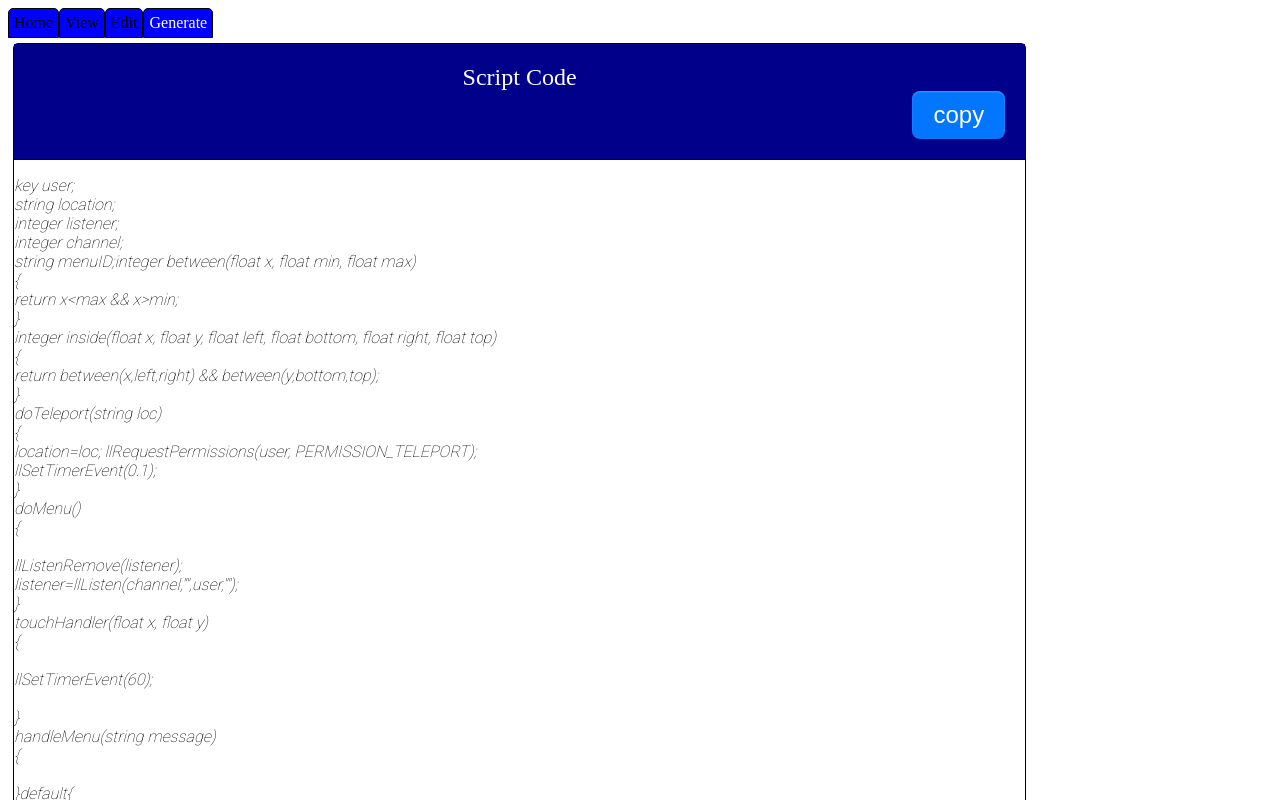
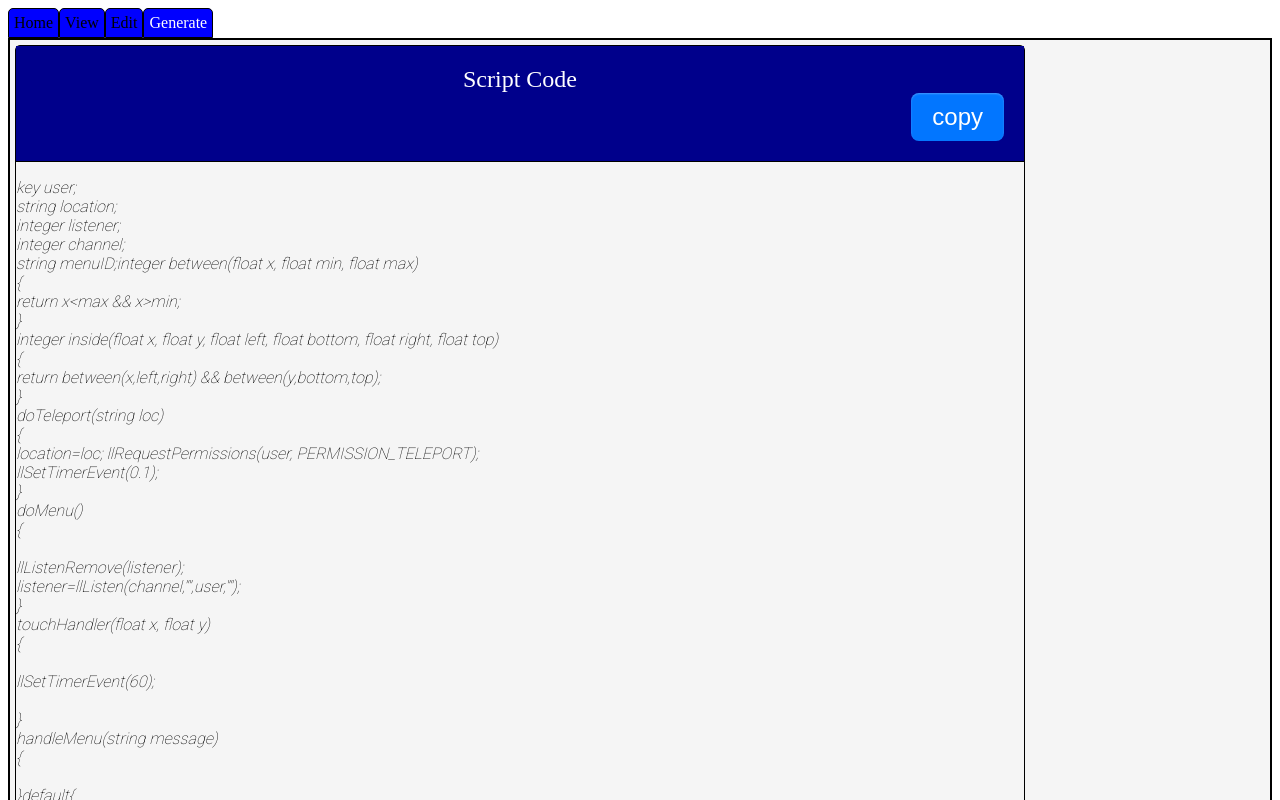
Before and after one commit to hannahellis4242/SecondLifeTeleportHUDGenerator, a React (Create React App) app in the folder my-app/: page /Generate in a window 1280 px wide. Shown: the top 800 px of the page. Built offline with nearby package versions, Linux system fonts and the light colour scheme.

Commit message:
Making a consistent main container

```diff
--- a/my-app/src/components/FileIO.tsx
+++ b/my-app/src/components/FileIO.tsx
@@ -5,6 +5,7 @@ import { v4 } from "uuid";
 import classes from "./FileIO.module.css";
 import Menu from "../model/Menu";
 import Navigation from "./Navigation";
+import Main from "./Main";
 
 const identifyMenu = (menu: Menu) => {
   if (!menu.id) {
@@ -52,7 +53,7 @@ const FileIO: React.FC = () => {
   return (
     <section>
       <Navigation active="Home" />
-      <main>
+      <Main>
         <input
           ref={inputRef}
           type="file"
@@ -63,7 +64,7 @@ const FileIO: React.FC = () => {
         />
         <button onClick={loadConfigButton}>Load Config</button>
         <button onClick={saveConfig}>Save Config</button>
-      </main>
+      </Main>
     </section>
   );
 };
--- a/my-app/src/components/Generate.tsx
+++ b/my-app/src/components/Generate.tsx
@@ -2,6 +2,7 @@ import React, { useContext, useEffect, useRef } from "react";
 import createScript from "../script/createScript";
 import { ModelContext } from "../store/ModelContext";
 import classes from "./Generate.module.css";
+import Main from "./Main";
 import Navigation from "./Navigation";
 
 const Generate: React.FC = () => {
@@ -27,7 +28,8 @@ const Generate: React.FC = () => {
   return (
     <section>
       <Navigation active="Generate" />
-      <main className={classes.output}>
+      <Main>
+        <section className={classes.output}>
           <header className={classes.head}>
             <div>Script Code</div>
             <div className={classes.control}>
@@ -37,7 +39,8 @@ const Generate: React.FC = () => {
             </div>
           </header>
           <p className={classes.output_text} ref={output}></p>
-      </main>
+        </section>
+      </Main>
     </section>
   );
 };
--- /dev/null
+++ b/my-app/src/components/Main.module.css
@@ -0,0 +1,4 @@
+.main {
+  background-color: whitesmoke;
+  border: 2px solid black;
+}
--- /dev/null
+++ b/my-app/src/components/Main.tsx
@@ -0,0 +1,8 @@
+import React from "react";
+import classes from "./Main.module.css";
+
+const Main: React.FC<{ children: React.ReactNode }> = ({ children }) => {
+  return <main className={classes.main}> {children} </main>;
+};
+
+export default Main;
--- a/my-app/src/components/MenuView.tsx
+++ b/my-app/src/components/MenuView.tsx
@@ -2,15 +2,16 @@ import React, { useContext } from "react";
 import MenuTag from "./MenuTag";
 import { ModelContext } from "../store/ModelContext";
 import Navigation from "./Navigation";
+import Main from "./Main";
 
 const MenuView: React.FC = () => {
   const modelContext = useContext(ModelContext);
   return (
     <section>
       <Navigation active="View" />
-      <main>
+      <Main>
         <MenuTag value={modelContext.topMenu} />
-      </main>
+      </Main>
     </section>
   );
 };
```
Lines whose indentation alone changed are shown as unchanged.
